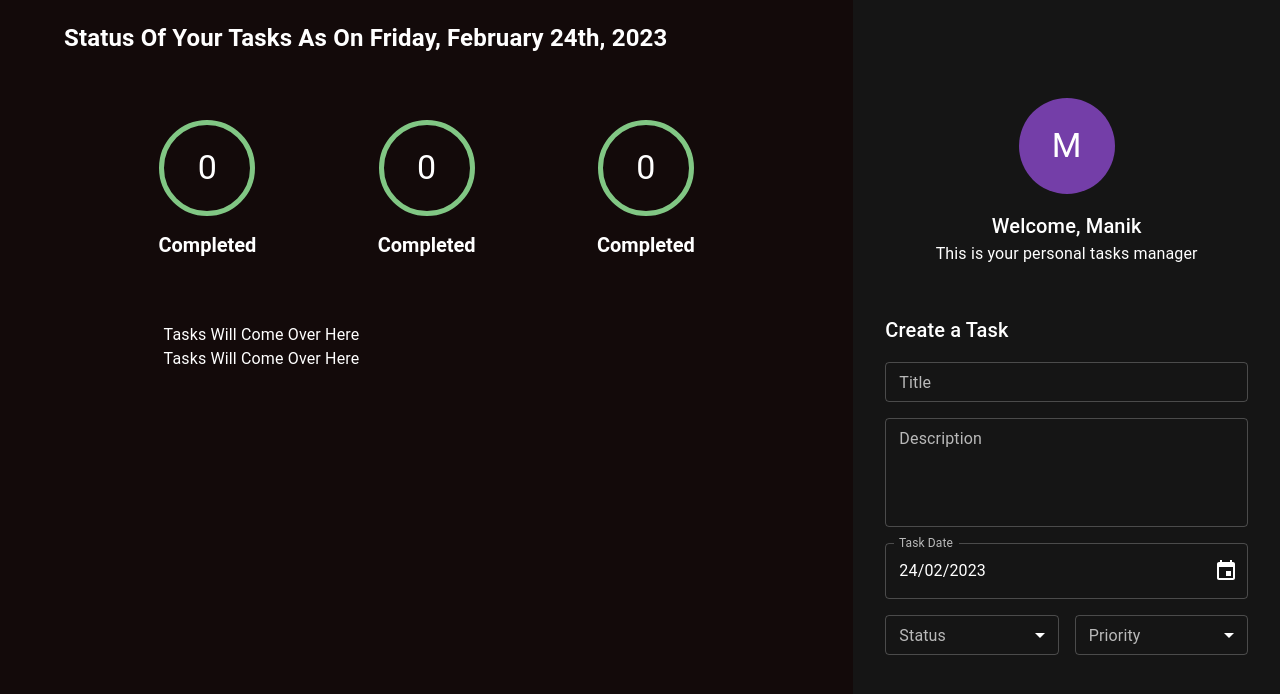
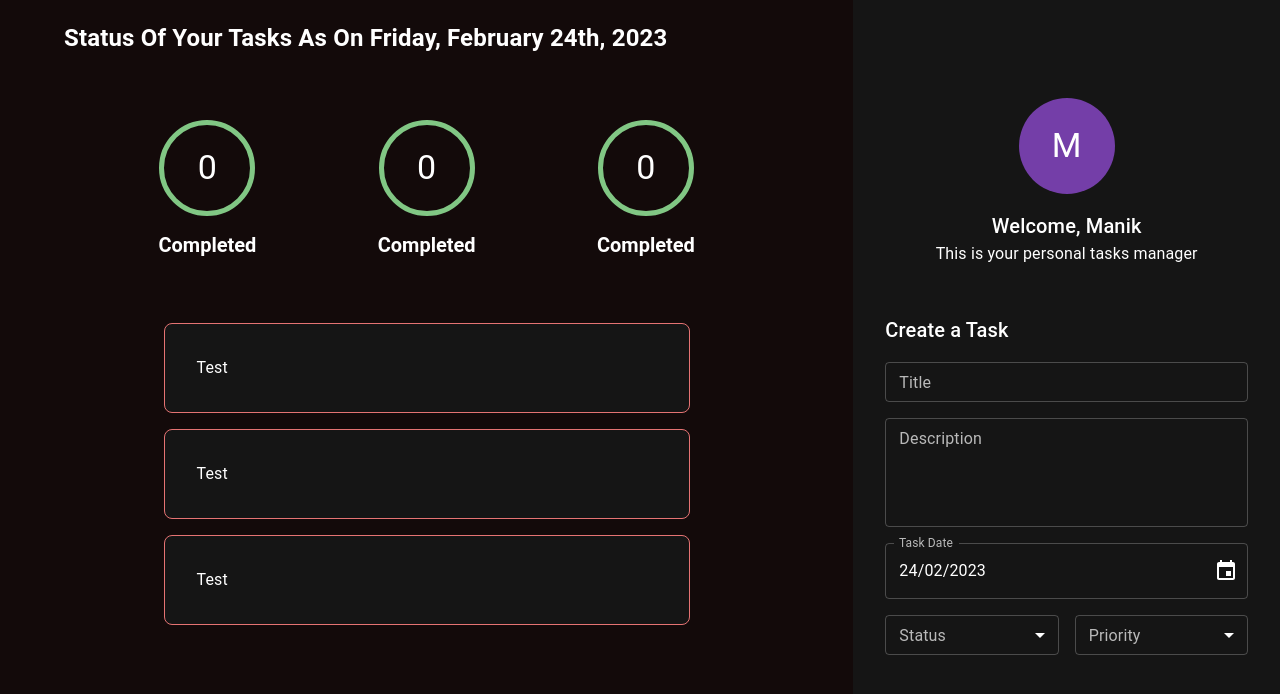
Before and after one commit to AlexMamani85/todo_react, a React (Create React App) app: page / in a window 1280 px wide. Shown: the top 694 px of the page. Built offline with nearby package versions, Linux system fonts and the light colour scheme.

Commit message:
CHORE: starting with the Task Component

```diff
--- /dev/null
+++ b/src/components/task/task.tsx
@@ -0,0 +1,28 @@
+import React, { FC, ReactElement } from 'react';
+import { Box } from '@mui/material';
+
+export const Task: FC = (): ReactElement => {
+  return(
+      <Box
+        display="flex"
+        width="100%"
+        justifyContent="flex-start"
+        flexDirection="column"
+        mb={2}
+        p={4}
+        sx={{
+          width:'100%',
+          backgroundColor: 'background.paper',
+          borderRadius: '8px',
+          border: '1px solid',
+          borderColor: 'error.light',
+        }}
+      >
+        Test
+        {/* Task Header */}
+        {/* Task Description */}
+        {/* Task Footer */}
+      </Box>
+  );
+
+};
--- a/src/components/taskArea/taskArea.tsx
+++ b/src/components/taskArea/taskArea.tsx
@@ -3,6 +3,7 @@
 
 import { format } from 'date-fns';
 import { TaskCounter } from '../taskCounter/taskCounter';
+import { Task } from './../task/task';
 
 export const TaskArea: FC = (): ReactElement => {
   return (
@@ -38,8 +39,9 @@
           xs={10}
           md={8}
         >
-          <Box>Tasks Will Come Over Here</Box>
-          <Box>Tasks Will Come Over Here</Box>
+          <Task />
+          <Task />
+          <Task />
         </Grid>
       </Grid>
     </Grid>
```
